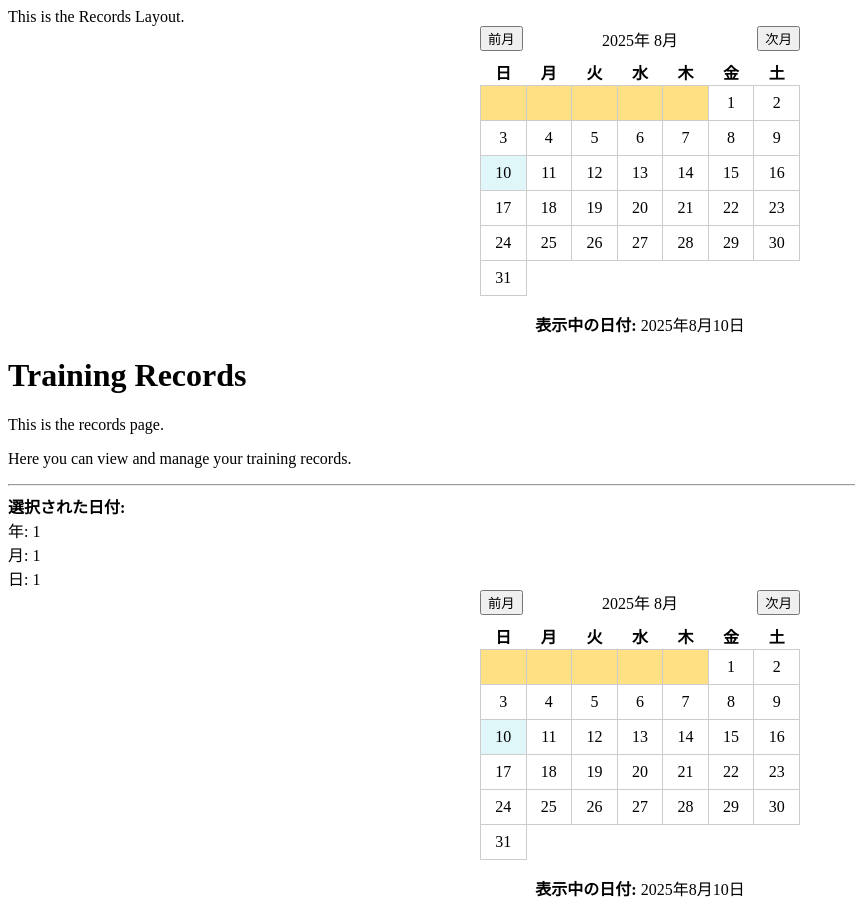
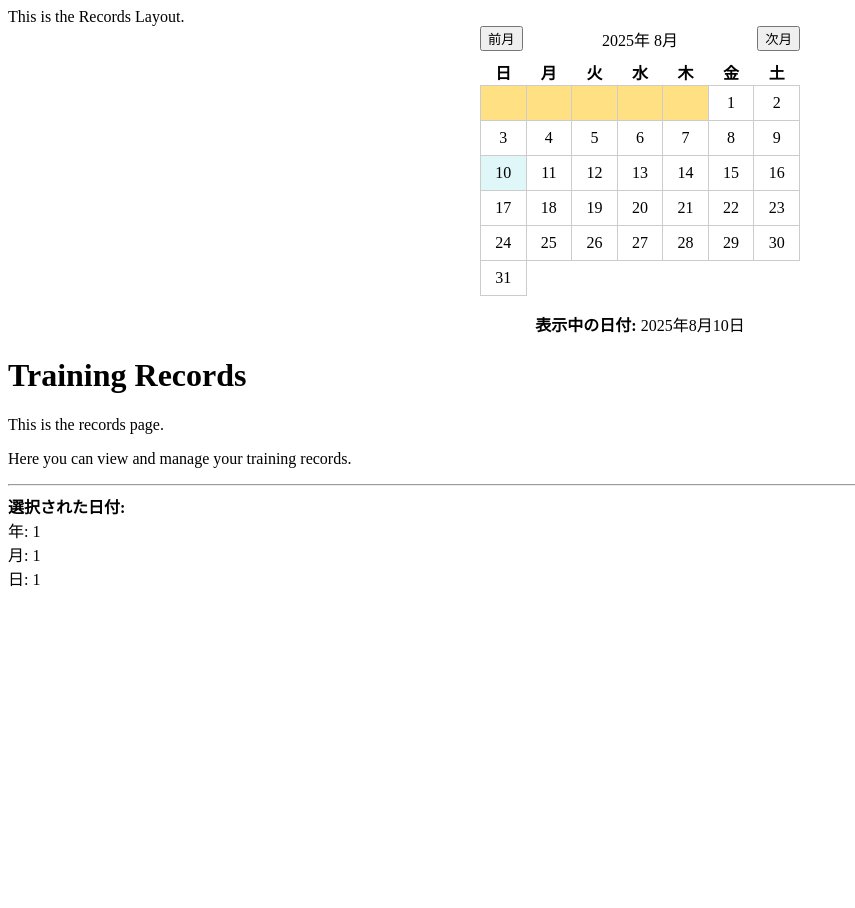
Before and after one commit to Fufuhu/training-record, a React (Vite) app in the folder training-record/: page /records/1/1/1 in a window 1280 px wide. Shown: the whole page, without its empty margins (0-855 px from the left). After the commit the page ends 800 px from the top, so only its background shows below. Built offline with nearby package versions, Linux system fonts and the light colour scheme; no server answers; what react-oidc-context would draw is missing.

Commit message:
feat: カレンダーが不要になったので取り除いた

```diff
--- a/training-record/src/pages/Records.tsx
+++ b/training-record/src/pages/Records.tsx
@@ -15,7 +15,6 @@ export const Records = () => {
         <div>月: {month}</div>
         <div>日: {day}</div>
       </div>
-      <Calendar highlightYear={year} highlightMonth={month} highlightDay={day} />
     </div>
   );
 }
```
